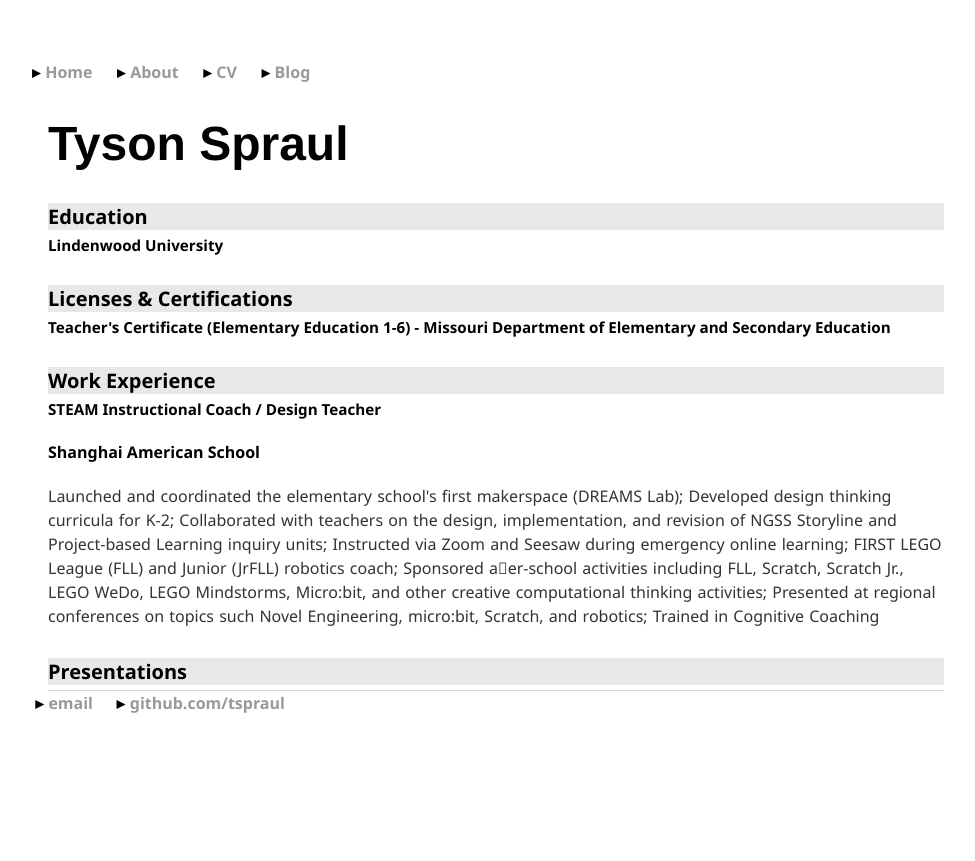
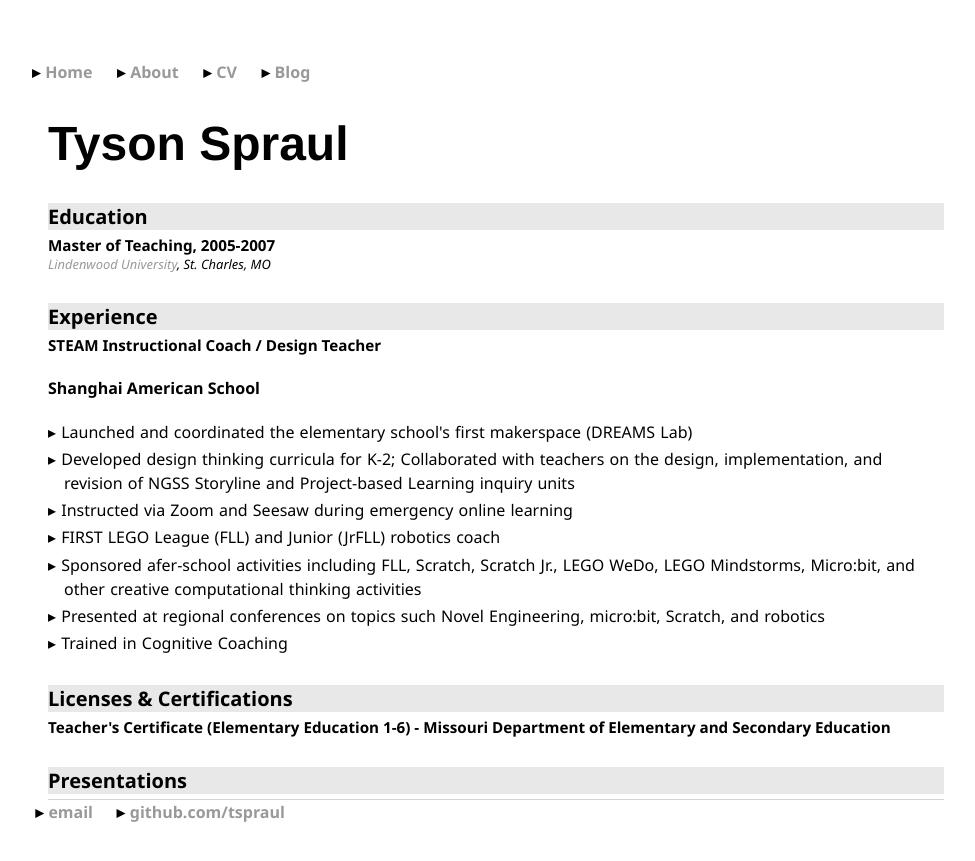
Before and after one commit to tspraul/tspraul, a Jekyll site: the page built from cv/index.html, in a window 1280 px wide. Shown: the top 861 px of the page, without its empty margins (144-1119 px from the left). Built offline with Jekyll 4.4.1, drawn with Linux system fonts in a browser that asks for light colours.

Commit message:
Update index.html

```diff
--- a/cv/index.html
+++ b/cv/index.html
@@ -3,22 +3,24 @@ layout: default
 title: CV
 custom_css: cv
 ---
-	<h1>Tyson Spraul</h1>
+<h1>Tyson Spraul</h1>
 <div class="blurb">
-		<h2 id="education">Education</h2>
-			<h3>Lindenwood University</h3>
-		<h2>Licenses & Certifications</h2>
-			<h3>Teacher's Certificate (Elementary Education 1-6) - Missouri Department of Elementary and Secondary Education</h3>
-		<h2>Work Experience</h2>
-			<h3>STEAM Instructional Coach / Design Teacher</h3>
-				<h4>Shanghai American School</h4>
-					<p>Launched and coordinated the elementary school's first makerspace (DREAMS Lab);
-					Developed design thinking curricula for K-2; Collaborated with teachers on the design, implementation, and revision of NGSS Storyline and Project-based Learning inquiry units;
-					Instructed via Zoom and Seesaw during emergency online learning;
-					FIRST LEGO League (FLL) and Junior (JrFLL) robotics coach;
-					Sponsored aer-school activities including FLL, Scratch, Scratch Jr., LEGO WeDo, LEGO Mindstorms, Micro:bit, and other creative computational thinking activities;
-					Presented at regional conferences on topics such Novel Engineering, micro:bit, Scratch, and robotics;
-					Trained in Cognitive Coaching</p>
-		<h2>Presentations</h2>
-			<p></p>
+	<h2>Education</h2>
+	<h3>Master of Teaching, 2005-2007	<em><a href="https://www.lindenwood.edu/">Lindenwood University</a>, St. Charles, MO</em></h3>
+	<h2>Experience</h2>
+	<h3>STEAM Instructional Coach / Design Teacher</h3>
+	<h4>Shanghai American School</h4>
+	<ul>
+		<li>Launched and coordinated the elementary school's first makerspace (DREAMS Lab)</li>
+		<li>Developed design thinking curricula for K-2; Collaborated with teachers on the design, implementation, and revision of NGSS Storyline and Project-based Learning inquiry units</li>
+		<li>Instructed via Zoom and Seesaw during emergency online learning</li>
+		<li>FIRST LEGO League (FLL) and Junior (JrFLL) robotics coach</li>
+		<li>Sponsored afer-school activities including FLL, Scratch, Scratch Jr., LEGO WeDo, LEGO Mindstorms, Micro:bit, and other creative computational thinking activities</li>
+		<li>Presented at regional conferences on topics such Novel Engineering, micro:bit, Scratch, and robotics</li>
+		<li>Trained in Cognitive Coaching</li>
+	</ul>
+	<h2>Licenses & Certifications</h2>
+	<h3>Teacher's Certificate (Elementary Education 1-6) - Missouri Department of Elementary and Secondary Education</h3>
+	<h2>Presentations</h2>
+	<p></p>
 </div>
```
